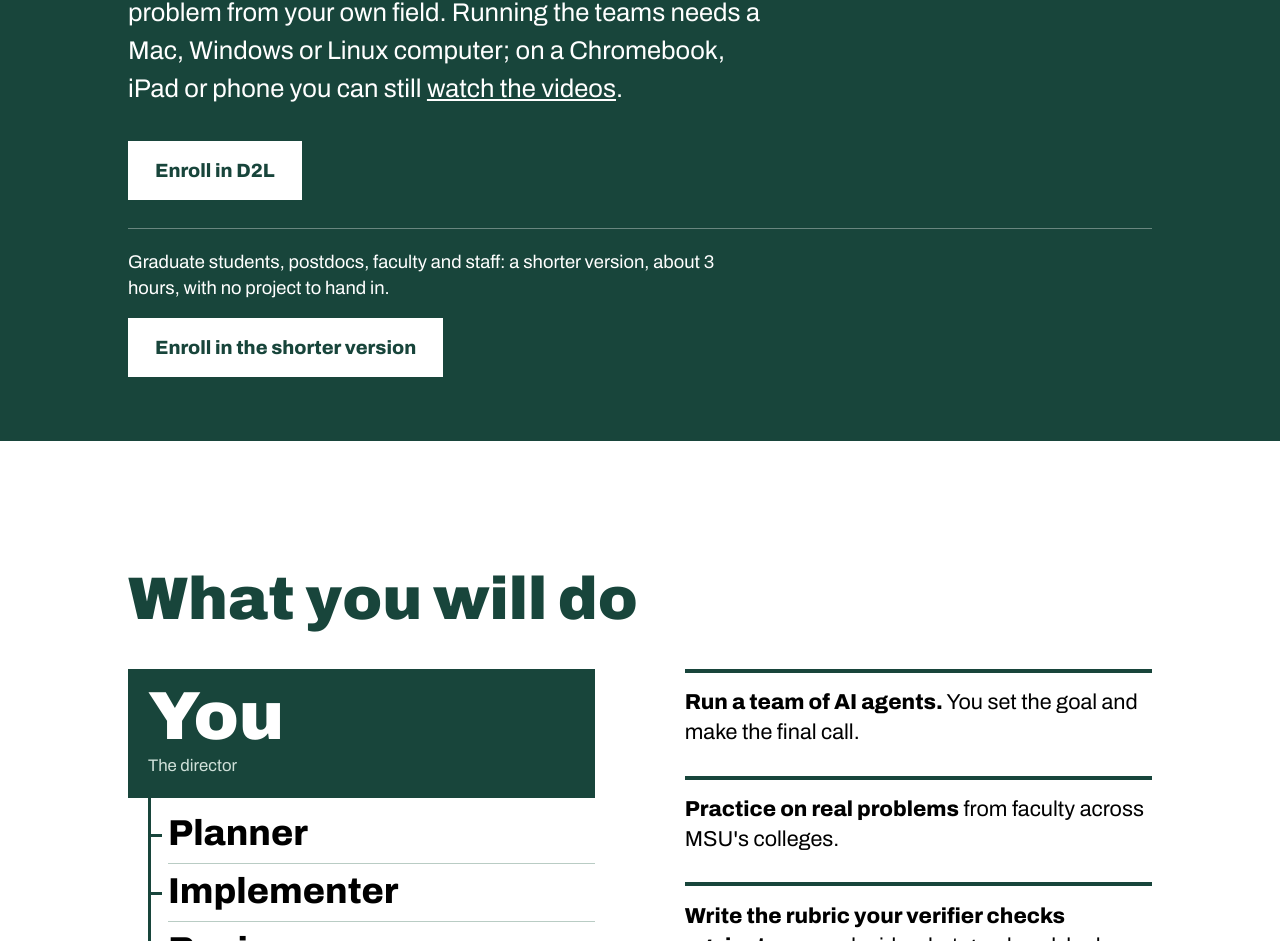
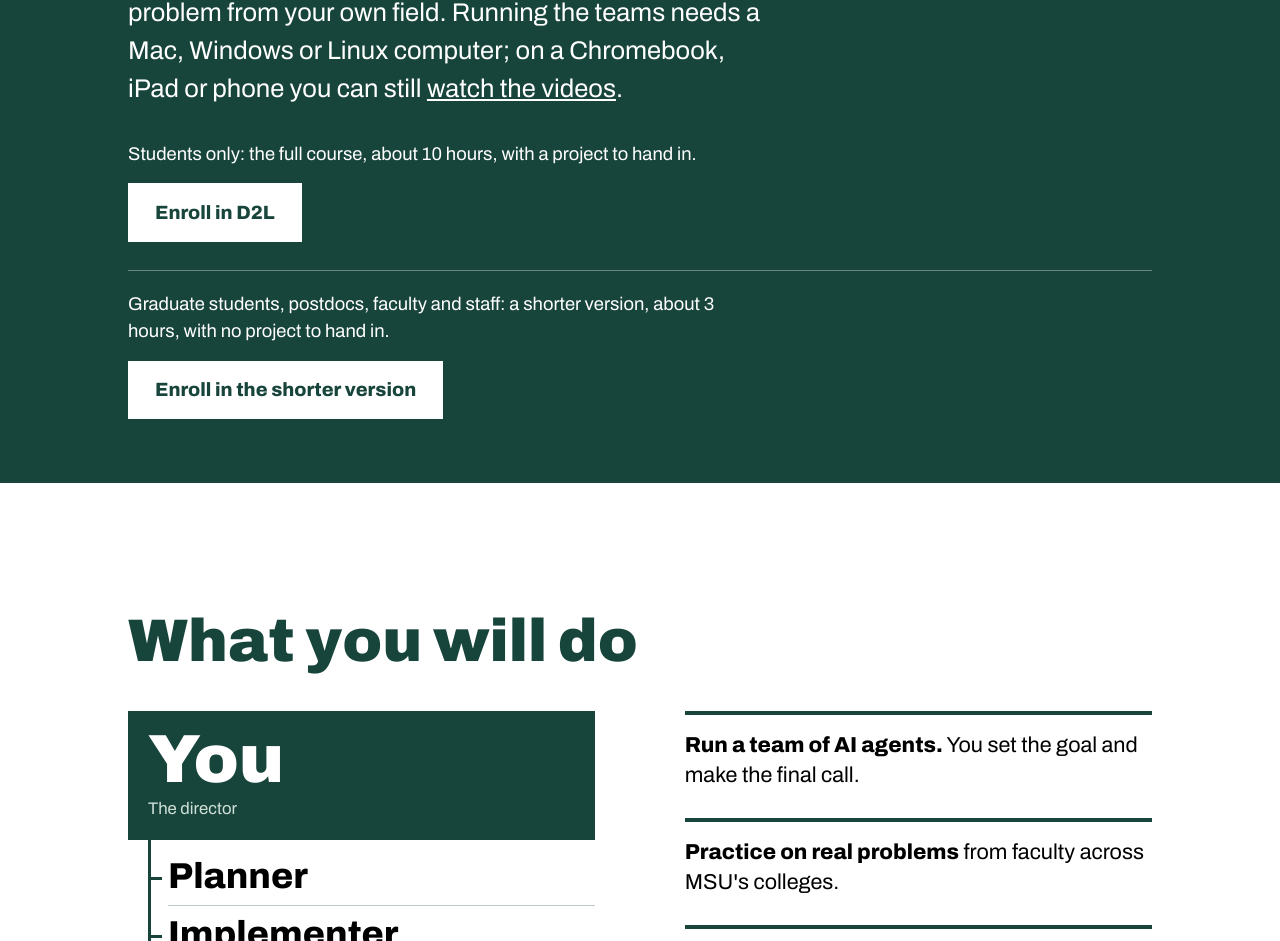
Before and after one commit to agentic-spartans/agentic-spartans.github.io, a plain HTML site: page index.html in a window 1280 px wide. Shown: the part 852-1793 px from the top of the page. Drawn offline with Linux system fonts and the light colour scheme.

Commit message:
fix: home says first course is students only

```diff
--- a/index.html
+++ b/index.html
@@ -75,6 +75,7 @@
   .hero-foot { display: flex; flex-wrap: wrap; align-items: center; gap: 1rem 1.75rem; }
   .start { font-weight: 700; font-stretch: 88%; font-size: 1.25rem; }
   .also { flex: 0 0 100%; margin-top: .75rem; padding-top: 1.25rem; border-top: 1px solid rgba(255, 255, 255, .35); }
+  .also.first { margin-top: 0; padding-top: 0; border-top: 0; }
   .also p { margin: 0 0 1rem; max-width: 40rem; font-size: 1.15rem; line-height: 1.45; }
 
   /* Enroll control */
@@ -256,10 +257,13 @@
       <p class="lede">A free, self-paced online course for anyone at MSU: build a small team of AI agents, check its work, and point it at a problem from your own field. Running the teams needs a Mac, Windows or Linux computer; on a Chromebook, iPad or phone you can still <a href="course/">watch the videos</a>.</p>
     </div>
     <div class="hero-foot">
-      <a class="enroll" href="https://apps.d2l.msu.edu/selfenroll/course/2752428">Enroll in D2L</a>
+      <div class="also first">
+        <p>Students only: the full course, about 10 hours, with a project to hand in.</p>
+        <a class="enroll" href="https://apps.d2l.msu.edu/selfenroll/course/2752428" aria-label="Enroll in D2L, students only">Enroll in D2L</a>
+      </div>
       <div class="also">
         <p>Graduate students, postdocs, faculty and staff: a shorter version, about 3 hours, with no project to hand in.</p>
-        <a class="enroll" href="https://apps.d2l.msu.edu/selfenroll/course/2769339">Enroll in the shorter version</a>
+        <a class="enroll" href="https://apps.d2l.msu.edu/selfenroll/course/2769339" aria-label="Enroll in the shorter version, for graduate students, postdocs, faculty and staff">Enroll in the shorter version</a>
       </div>
     </div>
   </div>
```
